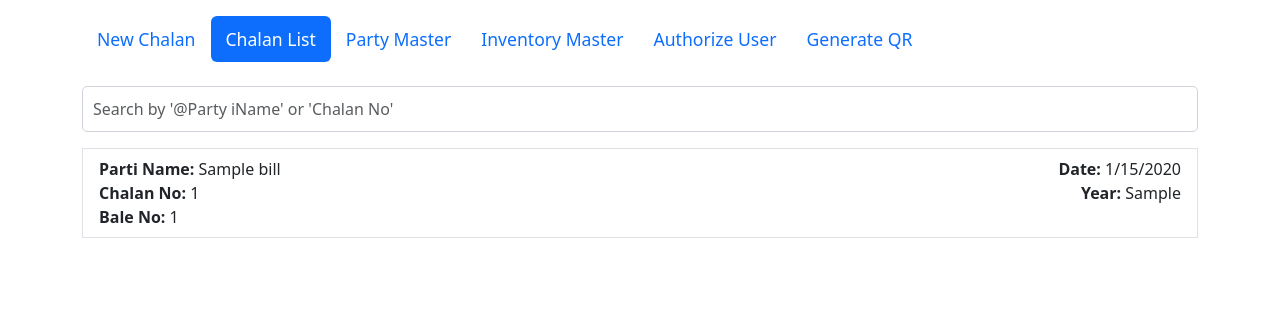
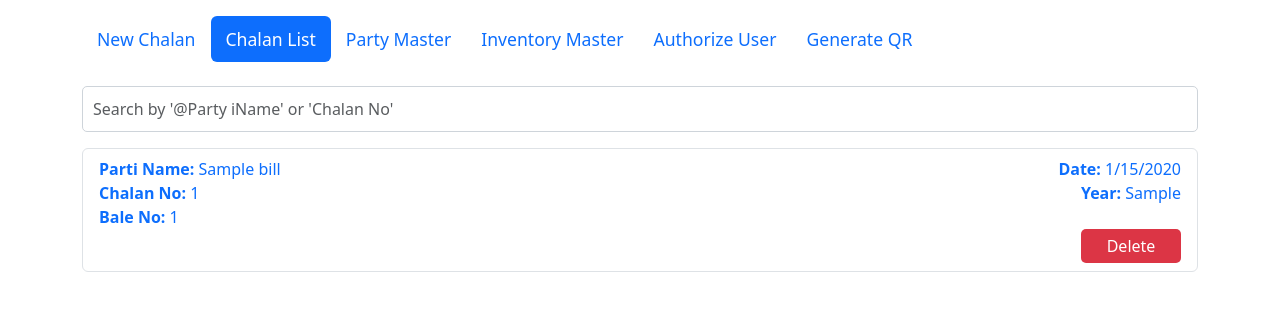
Before and after one commit to atharvyadav96k/kapad, a Node server app: page /chalan-list in a window 1280 px wide. Shown: the top 311 px of the page. Run offline with Node 20, Linux system fonts and the light colour scheme; tables that the repository leaves empty hold one stand-in row (values such as "Sample post"); some libraries are stand-ins or nearby versions.

Commit message:
added delete option

```diff
--- a/router/billRouter.js
+++ b/router/billRouter.js
@@ -83,7 +83,7 @@ router.put('/bills/:id', async (req, res) => {
 });
 
 
-router.delete('/bills/:id', async (req, res) => {
+router.delete('/delete/:id', async (req, res) => {
     const { id } = req.params;
 
     try {
--- a/views/chalanlist.ejs
+++ b/views/chalanlist.ejs
@@ -12,6 +12,16 @@
             font-size: 1.1rem;
             padding: 10px 15px;
             transition: background-color 0.3s ease, color 0.3s ease;
+        }
+
+        .delete-btn {
+            width: 100px;
+            background-color: #dc3545;
+            color: white;
+            border: none;
+            border-radius: 5px;
+            padding: 5px 10px;
+            cursor: pointer;
         }
 
         .nav-link:hover {
@@ -85,23 +95,33 @@
         </div>
 
         <ul class="list-group mt-3" id="dataList">
-            <% data.forEach(item => { %>
-                <a href="/chalan-view/<%= item._id %>" style="text-decoration: none;">
-                    <li class="list-group-item">
+            <% data.forEach(item=> { %>
+                <li class="list-group-item" >
+                    <a href="/chalan-view/<%= item._id %>" style="text-decoration: none;">
                         <div class="d-flex justify-content-between">
                             <div>
-                                <strong>Parti Name:</strong> <span class="party-name"><%= item.partyName %></span><br>
-                                <strong>Chalan No:</strong> <span class="chalan-no"><%= item.chalanNo %></span><br>
-                                <strong>Bale No:</strong> <%= item.baleNo %>
+                                <strong>Parti Name:</strong> <span class="party-name">
+                                    <%= item.partyName %>
+                                </span><br>
+                                <strong>Chalan No:</strong> <span class="chalan-no">
+                                    <%= item.chalanNo %>
+                                </span><br>
+                                <strong>Bale No:</strong>
+                                <%= item.baleNo %>
                             </div>
                             <div class="text-end">
-                                <strong>Date:</strong> <%= new Date(item.date).toLocaleDateString() %><br>
-                                <strong>Year:</strong> <%= item.year %>
+                                <strong>Date:</strong>
+                                <%= new Date(item.date).toLocaleDateString() %><br>
+                                    <strong>Year:</strong>
+                                    <%= item.year %>
                             </div>
                         </div>
-                    </li>
-                </a>
-            <% }) %>
+                    </a>
+                    <div style="display: flex; justify-content: flex-end;">
+                        <button class="delete-btn" onclick="deleteChalan('<%= item._id %>')">Delete</button>
+                    </div>
+                </li>
+                <% }) %>
         </ul>
     </div>
 
@@ -124,10 +144,30 @@
                 }
             });
         });
+        function deleteChalan(id) {
+            if (confirm("Are you sure you want to delete this Chalan?")) {
+                fetch(`/bill/delete/${id}`, {
+                    method: 'DELETE'
+                })
+                .then(response => {
+                    if (response.ok) {
+                        alert('Chalan deleted successfully.');
+                        location.reload(); // Reload the page to update the list
+                    } else {
+                        alert('Failed to delete Chalan.');
+                    }
+                })
+                .catch(err => {
+                    console.error(err);
+                    alert('An error occurred while deleting the Chalan.');
+                });
+            }
+        }
     </script>
 
     <script src="https://cdn.jsdelivr.net/npm/bootstrap@5.3.3/dist/js/bootstrap.bundle.min.js"
         integrity="sha384-YvpcrYf0tY3lHB60NNkmXc5s9fDVZLESaAA55NDzOxhy9GkcIdslK1eN7N6jIeHz"
         crossorigin="anonymous"></script>
 </body>
+
 </html>
```
Also changed, not shown: views/chalanview.ejs (+6 -6 lines).
